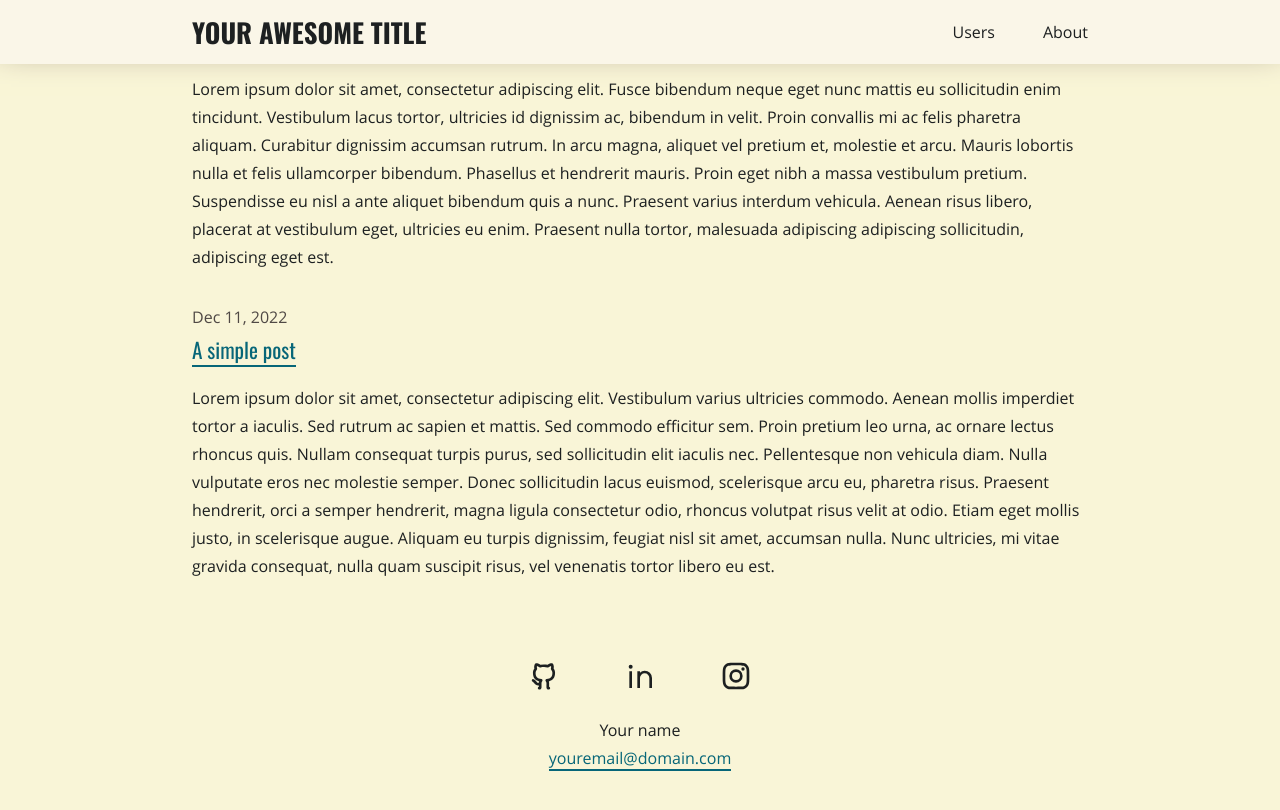
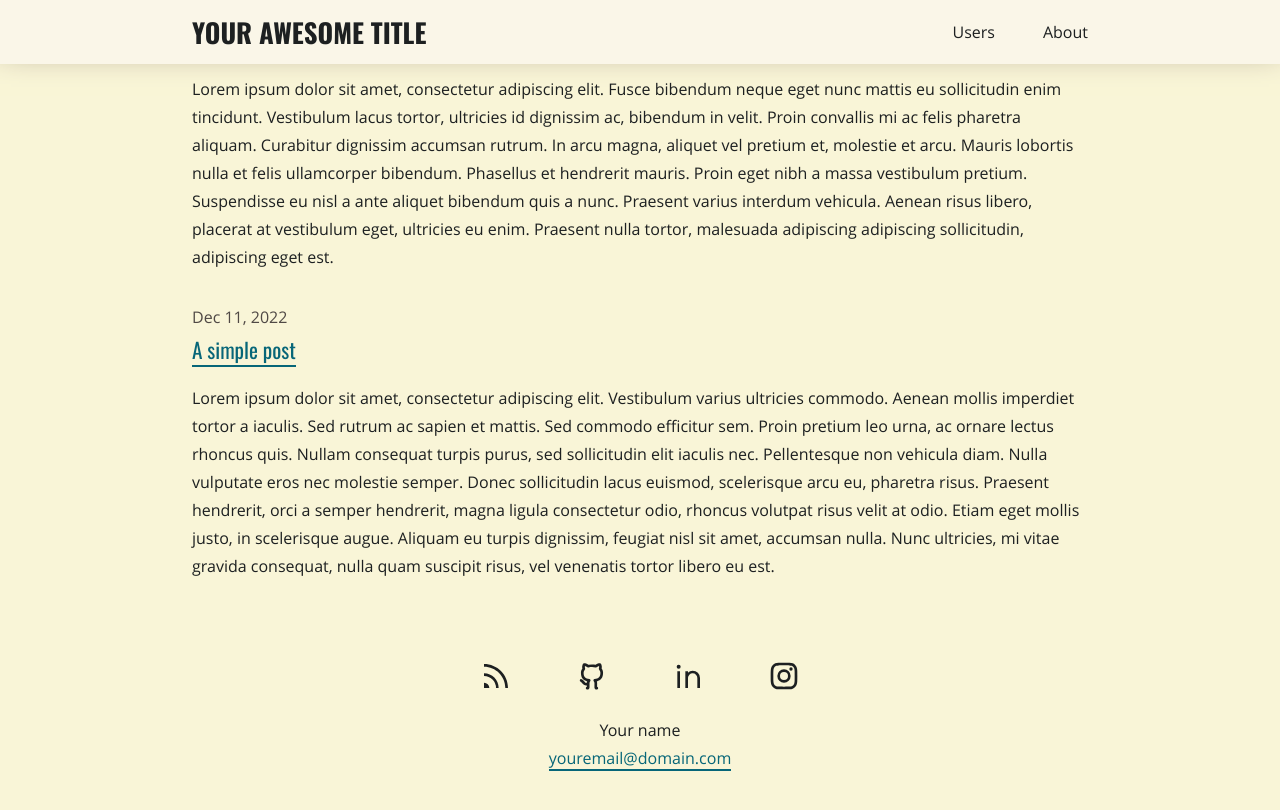
Before and after one commit to brandoncardoso/hima, a Jekyll site: the page built from index.md, in a window 1280 px wide and 900 px high, scrolled down 962 px. Shown: the top 810 px of the window. Built offline with Jekyll 4.4.1, drawn with Linux system fonts in a browser that asks for light colours.

Commit message:
add jekyll-feed plugin, rss icon to footer

```diff
--- a/_includes/social-list.html
+++ b/_includes/social-list.html
@@ -1,4 +1,12 @@
 <ul class="social-list">
+  <li class="social-list__link">
+    <a rel="me" href="{{ 'feed.xml' | relative_url }}" aria-label="rss feed">
+      <svg aria-hidden="true">
+        <use xlink:href="{{ '/assets/hima-social-icons.svg#rss' | relative_url }}"></use>
+      </svg>
+    </a>
+  </li>
+
   {%- for entry in site.hima.social -%}
   <li class="social-list__link">
     <a rel="me" href="{{ entry.url }}" target="_blank" aria-label="{{ entry.label | default: entry.platform }}">
--- a/assets/hima-social-icons.html
+++ b/assets/hima-social-icons.html
@@ -3,8 +3,13 @@ permalink: /assets/hima-social-icons.svg
 ---
 
 <svg xmlns="http://www.w3.org/2000/svg" xmlns:xlink="http://www.w3.org/1999/xlink">
+
+<symbol id="rss" fill-rule="evenodd" clip-rule="evenodd" stroke-linejoin="round" stroke-miterlimit="1.414" viewBox="0 0 24 24">
+  {%- include social-icons/rss.svg -%}
+</symbol>
+
 {%- for entry in site.hima.social %}{% assign key = entry.platform -%}
-<symbol id="{{ key }}" fill-rule="evenodd" clip-rule="evenodd" stroke-linejoin="round" stroke-miterlimit="1.414" viewBox="0 0 16 16">
+<symbol id="{{ key }}" fill-rule="evenodd" clip-rule="evenodd" stroke-linejoin="round" stroke-miterlimit="1.414" viewBox="0 0 24 24">
   {%- include social-icons/{{ key }}.svg -%}
 </symbol>
 {%- endfor -%}
```
Also changed, not shown: _includes/social-icons/rss.svg (added), hima.gemspec.
